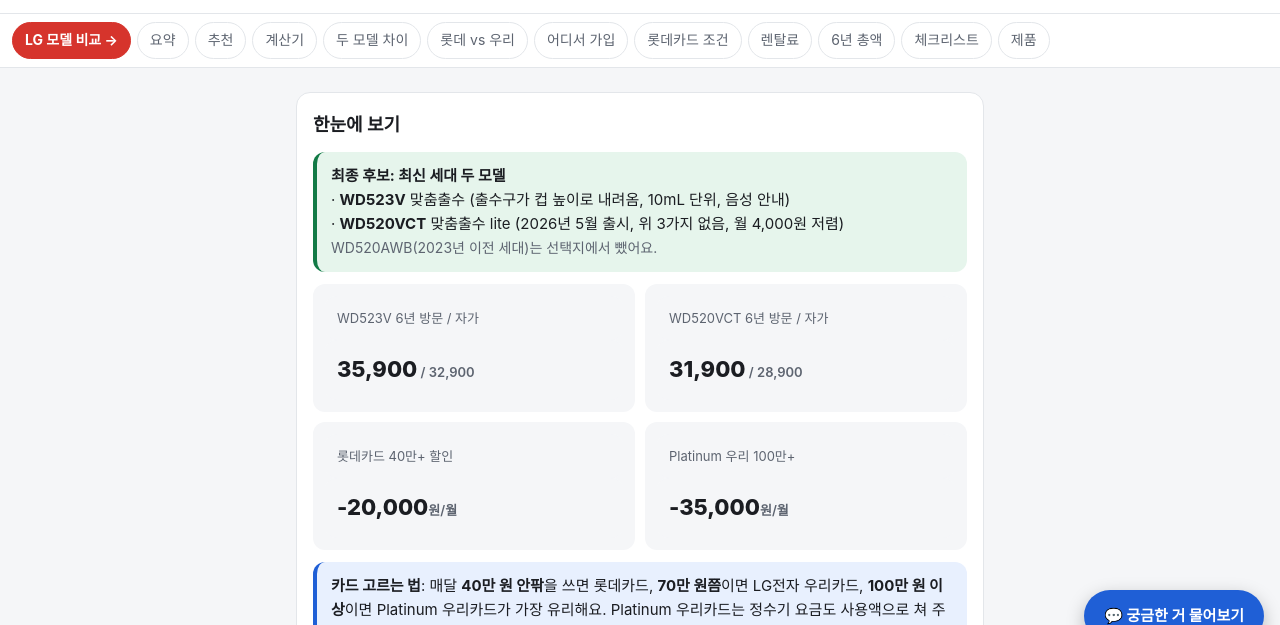
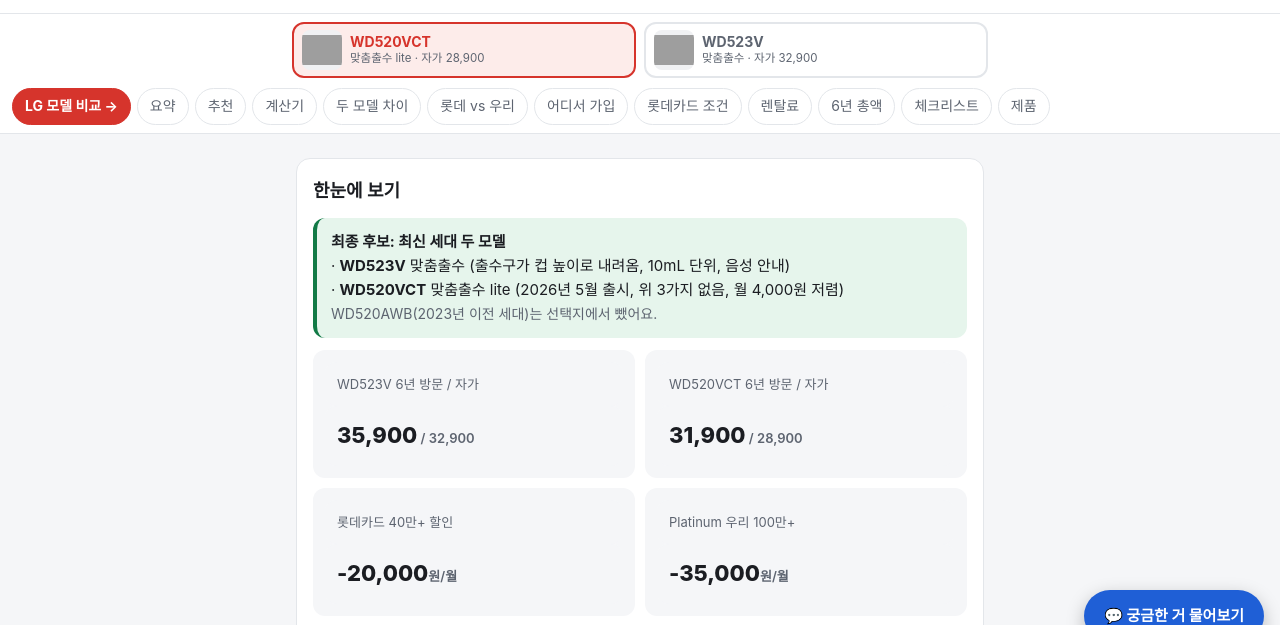
Before and after one commit to j33333376-ops/lg-water-purifier-guide, a plain HTML site: page index.html in a window 1280 px wide. Shown: the part 142-767 px from the top of the page. Drawn offline with Linux system fonts and the light colour scheme; grey boxes are pictures that could not be loaded.

Commit message:
맨 위 고정 모델 선택 메뉴 추가 (WD520VCT / WD523V, 페이지 전체 연동)
Co-Authored-By: Claude Opus 5.5 <noreply@anthropic.com>

```diff
--- a/index.html
+++ b/index.html
@@ -28,13 +28,23 @@ header{background:var(--card);border-bottom:1px solid var(--line);padding:20px 1
 header .tag{display:inline-block;font-size:12px;font-weight:700;color:var(--accent);background:var(--accent-soft);padding:2px 8px;border-radius:99px}
 h1{font-size:22px;line-height:1.35;margin:8px 0 4px}
 header p{margin:0;color:var(--sub);font-size:14px}
-nav{position:sticky;top:0;z-index:5;background:var(--card);border-bottom:1px solid var(--line);
-  display:flex;gap:6px;overflow-x:auto;padding:8px 12px;scrollbar-width:none}
+.topbar{position:sticky;top:0;z-index:5;background:var(--card);border-bottom:1px solid var(--line)}
+.modelbar{display:flex;gap:8px;padding:8px 12px 4px;max-width:720px;margin:0 auto}
+.modelbar button{flex:1;display:flex;align-items:center;gap:8px;border:2px solid var(--line);background:var(--card);color:var(--text);
+  font:inherit;text-align:left;padding:6px 8px;border-radius:12px;cursor:pointer}
+.modelbar button img{width:40px;height:40px;object-fit:contain;background:#f0f1f3;border-radius:8px;flex:0 0 auto}
+.modelbar button b{display:block;font-size:14px;line-height:1.2}
+.modelbar button span{font-size:11.5px;color:var(--sub);line-height:1.3}
+.modelbar button.on{border-color:var(--accent);background:var(--accent-soft)}
+.modelbar button.on b{color:var(--accent)}
+body.m-WD523V [data-model="WD520VCT"], body.m-WD520VCT [data-model="WD523V"]{display:none!important}
+nav{background:var(--card);
+  display:flex;gap:6px;overflow-x:auto;padding:6px 12px 8px;scrollbar-width:none}
 nav::-webkit-scrollbar{display:none}
 nav a{flex:0 0 auto;font-size:14px;color:var(--sub);text-decoration:none;padding:6px 12px;border-radius:99px;border:1px solid var(--line);white-space:nowrap}
 nav a:active{background:var(--blue-soft)}
 main{max-width:720px;margin:0 auto;padding:12px 16px}
-section{background:var(--card);border:1px solid var(--line);border-radius:14px;padding:18px 16px;margin:12px 0;scroll-margin-top:60px}
+section{background:var(--card);border:1px solid var(--line);border-radius:14px;padding:18px 16px;margin:12px 0;scroll-margin-top:120px}
 h2{font-size:18px;margin:0 0 12px}
 h3{font-size:16px;margin:18px 0 8px}
 p{margin:8px 0}
@@ -115,6 +125,17 @@ footer{text-align:center;color:var(--sub);font-size:12px;padding:16px}
   <p>소비자 입장에서 실제로 얼마를 내는지, 무엇을 조심해야 하는지 한 장에 모았어요.</p>
 </header>
 
+<div class="topbar">
+<div class="modelbar" id="modelBar">
+  <button data-m="WD520VCT">
+    <img src="https://image.ajd.kr/PRODUCT_CODE/8cd1cfc5-2ec4-4607-b54c-ad3d8cbba199" alt="">
+    <span><b>WD520VCT</b>맞춤출수 lite · 자가 28,900</span>
+  </button>
+  <button data-m="WD523V">
+    <img src="https://image.ajd.kr/PRODUCT_CODE/229ff54f-4322-4afe-9868-bf9ef421987c" alt="">
+    <span><b>WD523V</b>맞춤출수 · 자가 32,900</span>
+  </button>
+</div>
 <nav>
   <a href="models.html" style="color:#fff;background:var(--accent);border-color:var(--accent);font-weight:700">LG 모델 비교 →</a>
   <a href="#summary">요약</a>
@@ -129,6 +150,7 @@ footer{text-align:center;color:var(--sub);font-size:12px;padding:16px}
   <a href="#check">체크리스트</a>
   <a href="#product">제품</a>
 </nav>
+</div>
 
 <main>
 
@@ -276,7 +298,7 @@ footer{text-align:center;color:var(--sub);font-size:12px;padding:16px}
   <label class="chk" id="promoWrap"><input type="checkbox" id="chkPromo" checked><span id="promoLabel">카드 프로모션 받기</span></label>
   <label class="chk"><input type="checkbox" id="chkFee" checked><span id="feeLabel">6년치 연회비도 합쳐서 보기</span></label>
   <div class="result">
-    <div class="muted">매달 실제로 내는 돈</div>
+    <div class="muted">매달 실제로 내는 돈 · <b data-model="WD520VCT">WD520VCT</b><b data-model="WD523V">WD523V</b></div>
     <div class="monthly" id="rMonthly">-</div>
     <div class="row"><span>정가 렌탈료</span><span id="rBase">-</span></div>
     <div class="row"><span>카드 할인</span><span id="rDisc">-</span></div>
@@ -414,7 +436,37 @@ footer{text-align:center;color:var(--sub);font-size:12px;padding:16px}
 </section>
 
 <section id="product">
-  <h2>제품 정보 (WD523V)</h2>
+  <h2>제품 정보 <span data-model="WD523V">(WD523V)</span><span data-model="WD520VCT">(WD520VCT)</span></h2>
+  <p class="muted" style="margin-top:-6px">맨 위에서 고른 모델의 정보가 나와요.</p>
+  <div data-model="WD520VCT">
+  <div class="pgal">
+    <img loading="lazy" src="https://image.ajd.kr/PRODUCT_CODE/8cd1cfc5-2ec4-4607-b54c-ad3d8cbba199" alt="WD520VCT 사진 1">
+    <img loading="lazy" src="https://image.ajd.kr/PRODUCT_CODE/4566acae-3c85-4da0-8a35-3d2c39ce1adc" alt="WD520VCT 사진 2">
+    <img loading="lazy" src="https://image.ajd.kr/PRODUCT_CODE/691db2cf-0442-4b2f-9af9-cd89cd11a057" alt="WD520VCT 사진 3">
+    <img loading="lazy" src="https://image.ajd.kr/PRODUCT_CODE/49baec7b-2c00-4338-bfa1-2e42bd132f4e" alt="WD520VCT 사진 4">
+    <img loading="lazy" src="https://image.ajd.kr/PRODUCT_CODE/79d78fa3-9fee-4c55-8958-d1dbca542058" alt="WD520VCT 사진 5">
+  </div>
+  <p class="muted" style="margin-top:0">사진은 옆으로 넘겨 보세요 (출처: 아정당 상품 페이지)</p>
+  <table class="tbl">
+    <tbody>
+      <tr><td>제품명</td><td>LG 퓨리케어 2025 오브제컬렉션 맞춤 lite 냉온정수기 (냉온정)</td></tr>
+      <tr><td>모델</td><td>WD520VCT (2026년 5월 출시)</td></tr>
+      <tr><td>색상</td><td>카밍 베이지</td></tr>
+      <tr><td>크기</td><td>폭 168 × 높이 398 × 깊이 400 mm (LG 공식)</td></tr>
+      <tr><td>무게</td><td>10.2kg</td></tr>
+      <tr><td>기능</td><td>냉수(순간냉각) · 온수(면상 히터 순간가열) · 정수</td></tr>
+      <tr><td>필터</td><td>중금속9 흡착 필터 + 바이러스 클리어 필터</td></tr>
+      <tr><td>살균</td><td>직수관 자동 고온살균(주 1회), 출수구 고온살균(수동), UVnano 출수구 살균</td></tr>
+      <tr><td>출수량</td><td>120 · 250 · 500 · 1,000mL 4단계 (ThinQ 앱에서 설정)</td></tr>
+      <tr><td>온도</td><td>40~90℃, 10℃ 단위</td></tr>
+      <tr><td>없는 기능</td><td>위아래로 움직이는 출수구, 음성 안내</td></tr>
+      <tr><td>그 밖에</td><td>인버터 컴프레서, ThinQ(Wi-Fi), 가로·세로 설치 가능</td></tr>
+      <tr><td>6년 요금</td><td>방문 31,900원 / 자가 28,900원 (아정당·LG 홈페이지 같음)</td></tr>
+    </tbody>
+  </table>
+  <p class="muted">아정당 구매후기 22건</p>
+  </div>
+  <div data-model="WD523V">
   <div class="pgal">
     <img loading="lazy" src="https://image.ajd.kr/PRODUCT_CODE/229ff54f-4322-4afe-9868-bf9ef421987c" alt="WD523V 색상별 사진">
     <img loading="lazy" src="https://image.ajd.kr/PRODUCT_CODE/4c1103b8-70a4-4d1e-9cfb-d133481ce2da" alt="WD523V 사진 2">
@@ -438,7 +490,8 @@ footer{text-align:center;color:var(--sub);font-size:12px;padding:16px}
       <tr><td>부가</td><td>디스플레이, 온도 표시, 물받이, 음성안내, 자가진단, 필터교환 알림</td></tr>
     </tbody>
   </table>
-  <p class="muted">아정당 구매후기 37건 · 컵 높이에 맞춰 출수 높이를 조절하는 맞춤출수 기능</p>
+  <p class="muted">아정당 구매후기 37건 · 컵 높이에 맞춰 출수 높이를 조절하는 맞춤출수 기능 · 6년 방문 35,900원 / 자가 32,900원</p>
+  </div>
   <p><a class="modelsLink" href="models.html?pick=WD523V,WD520VCT,WD524VT" style="display:block;text-align:center;font-weight:700;color:var(--blue)">비슷한 LG 냉온정 모델과 나란히 비교하기 →</a></p>
 </section>
 
@@ -611,10 +664,30 @@ footer{text-align:center;color:var(--sub);font-size:12px;padding:16px}
     document.getElementById('rTotal').textContent = won(total);
     document.getElementById('rSave').textContent = won(Math.max(0, base*72 - total));
   }
-  seg('segModel','model'); seg('segCare','care'); seg('segCard','card'); seg('segTier','tier');
+  seg('segCare','care'); seg('segCard','card'); seg('segTier','tier');
   document.getElementById('chkPromo').addEventListener('change', calc);
   document.getElementById('chkFee').addEventListener('change', calc);
-  drawTiers(); calc();
+
+  // ---------- page-wide model switch (top bar + calculator stay in sync) ----------
+  function setModel(m){
+    if(!BASE[m]) m = 'WD520VCT';
+    st.model = m;
+    document.body.classList.remove('m-WD523V','m-WD520VCT');
+    document.body.classList.add('m-' + m);
+    document.querySelectorAll('#modelBar button, #segModel button').forEach(function(b){
+      b.classList.toggle('on', (b.dataset.m || b.dataset.v) === m);
+    });
+    try { localStorage.setItem('lgwp_model', m); } catch(e){}
+    calc();
+  }
+  document.getElementById('modelBar').addEventListener('click', function(e){
+    var b = e.target.closest('button'); if(b) setModel(b.dataset.m);
+  });
+  document.getElementById('segModel').addEventListener('click', function(e){
+    var b = e.target.closest('button'); if(b) setModel(b.dataset.v);
+  });
+  var saved = null; try { saved = localStorage.getItem('lgwp_model'); } catch(e){}
+  drawTiers(); setModel(saved || 'WD520VCT');
 
   // ---------- API key (never stored in the page source) ----------
   var KEY_NAME = 'lgwp_gemini_key';
```
